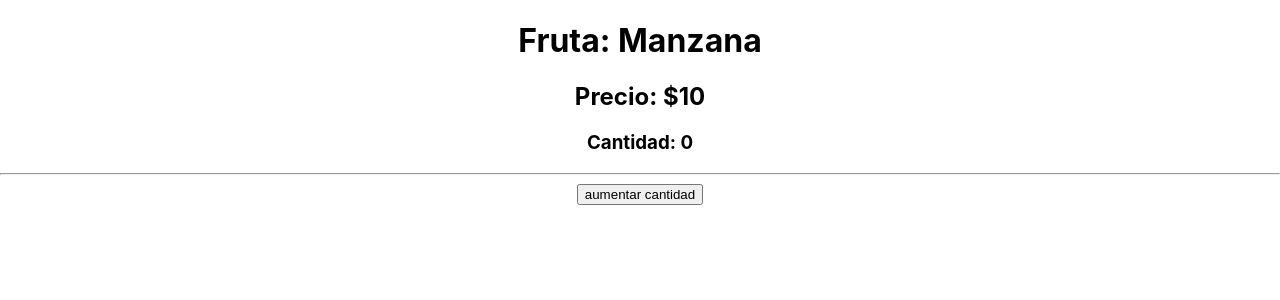
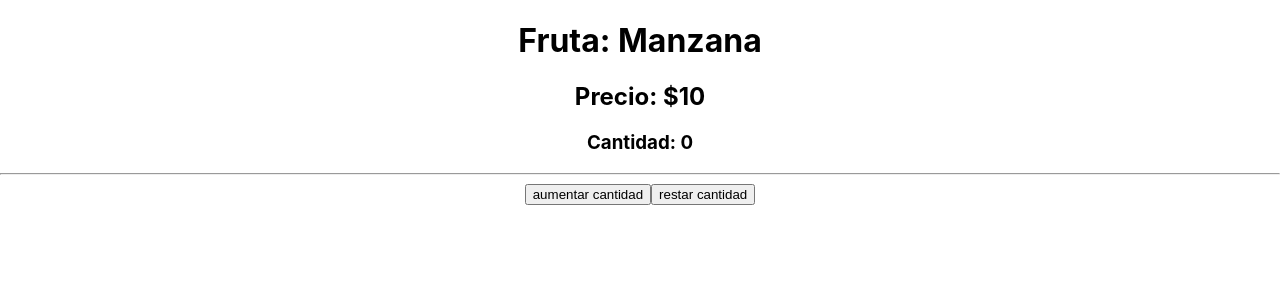
Before and after one commit to adrian1426/UniversidadReactJS, a React (Create React App) app: page / in a window 1280 px wide. Shown: the top 300 px of the page. Built offline with nearby package versions, Linux system fonts and the light colour scheme.

Commit message:
this.bind dinámico

```diff
--- a/src/components/ClassFrutas.js
+++ b/src/components/ClassFrutas.js
@@ -8,12 +8,25 @@ class Fruta extends Component {
       cantidad: 0
     };
 
+    const METHODS = [
+      'handleAumentarCantidad',
+      'handleRestarCantidad'
+    ];
+
+    METHODS.forEach(method => {
+      this[method] = this[method].bind(this);
+    });
+
     this.handleAumentarCantidad = this.handleAumentarCantidad.bind(this);
   };
 
   handleAumentarCantidad() {
     this.state.cantidad = this.state.cantidad + 1;
     this.forceUpdate();
+  };
+
+  handleRestarCantidad() {
+    this.setState({ cantidad: this.state.cantidad - 1 });
   };
 
   render() {
@@ -26,10 +39,12 @@ class Fruta extends Component {
         <h2>Precio: ${precio}</h2>
         <h3>Cantidad: {cantidad}</h3>
         <hr />
-        <button
-          onClick={this.handleAumentarCantidad}
-        >
+        <button onClick={this.handleAumentarCantidad}>
           aumentar cantidad
+        </button>
+
+        <button onClick={this.handleRestarCantidad}>
+          restar cantidad
         </button>
       </div>
     );
```
